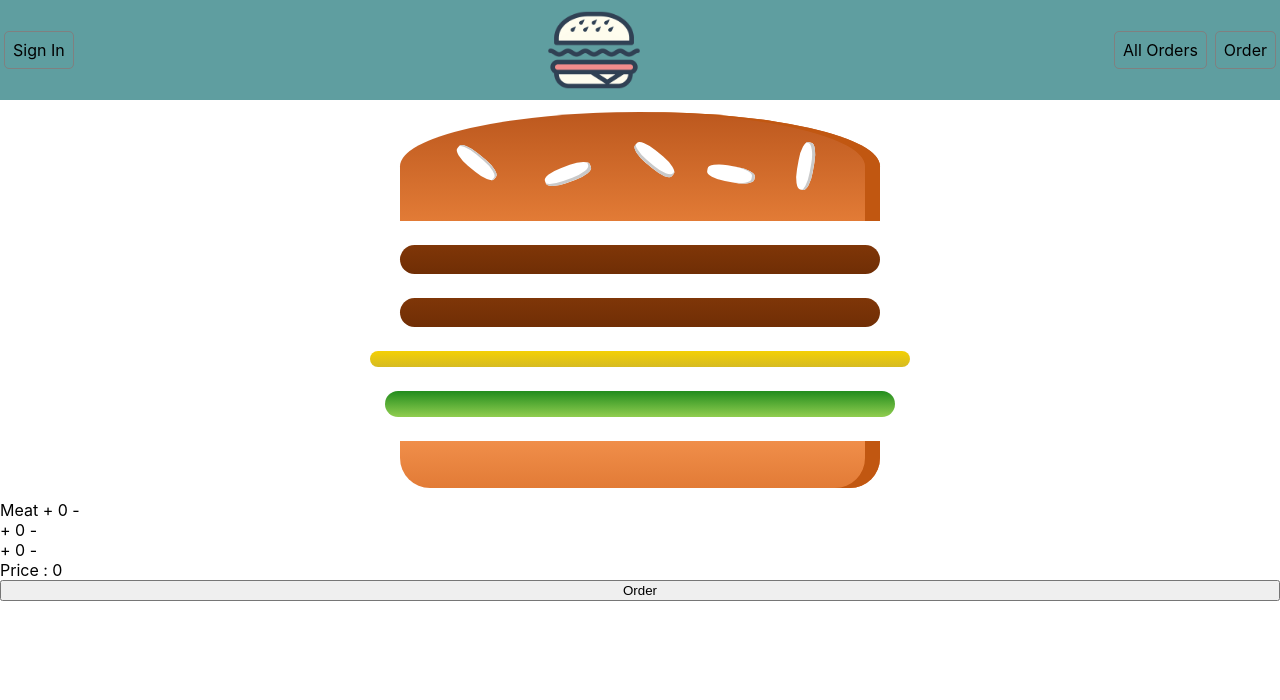
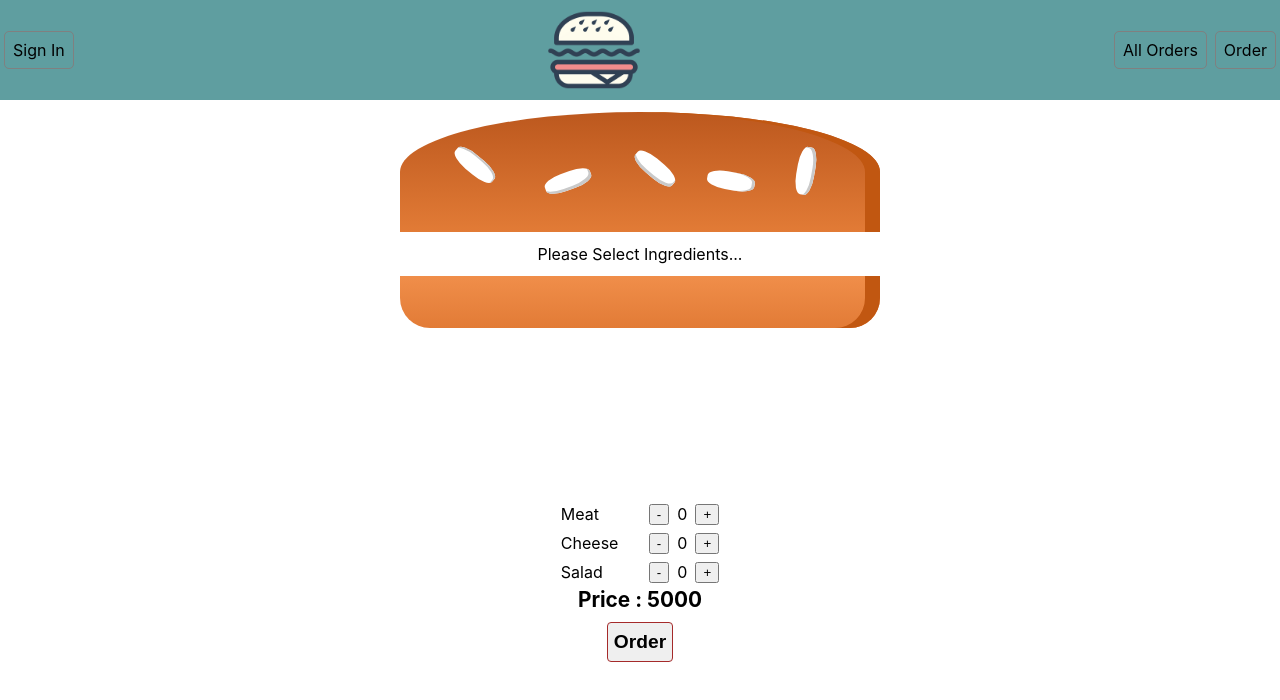
Before and after one commit to alirezaed/farsian, a React (Create React App) app: page / in a window 1280 px wide. Shown: the top 700 px of the page. Built offline with nearby package versions, Linux system fonts and the light colour scheme.

Commit message:
after session 6

```diff
--- a/src/components/Button/Button.js
+++ b/src/components/Button/Button.js
@@ -1,3 +1,6 @@
+import classes from './Button.module.css';
+
+
 export default function Button({ title, onClick }) {
-  return <button onClick={onClick}>{title}</button>;
+  return <button className={classes.button} onClick={onClick}>{title}</button>;
 }
--- a/src/components/Button/Button.module.css
+++ b/src/components/Button/Button.module.css
@@ -0,0 +1,10 @@
+.button {
+  max-width: 100px;
+  border: 1px solid brown;
+  border-radius: 4px;
+  height: 40px;
+  font-weight: bold;
+  font-size: 1.2em;
+  cursor: pointer;
+  margin: auto;
+}
--- a/src/pages/Order/BurgerImage/BurgerImage.js
+++ b/src/pages/Order/BurgerImage/BurgerImage.js
@@ -24,7 +24,7 @@ export default function BurgerImage({ meat, salad, cheese }) {
         <div className={classes.seeds1} />
         <div className={classes.seeds2} />
       </div>
-
+      {(meat + cheese + salad === 0) && <div className={classes.empty}>Please Select Ingredients...</div>}
       {build('meat',meat)}
       {build('cheese',cheese)}
       {build('salad',salad)}
--- a/src/pages/Order/Ingredient/Ingredient.js
+++ b/src/pages/Order/Ingredient/Ingredient.js
@@ -1,8 +1,36 @@
-import { useState } from "react"
+import { useState } from "react";
+import classes from "./Ingredient.module.css";
 
-export default function Ingredient({title}) {
+export default function Ingredient({ title, count, onAdd, onRemove }) {
+  const handleAdd = () => {
+    if (count < 5) {
+      onAdd(title.toLowerCase());
+    }
+    // setCounter((old) => {
+    //   if (old < 5) {
+    //     return old + 1;
+    //   }
+    //   return old;
+    // });
+  };
 
-  const [count,setCounter] = useState(0);
-
-  return <div>{title} + {count} - </div>
+  const handleRemove = () => {
+    if (count > 0) {
+      onRemove(title.toLowerCase());
+    }
+    // setCounter((old) => {
+    //   if (old > 0) {
+    //     return old - 1;
+    //   }
+    //   return old;
+    // });
+  };
+  return (
+    <div className={classes.container}>
+      <span className={classes.title}>{title}</span>
+      <button onClick={handleRemove}>-</button>
+      <span>{count}</span>
+      <button onClick={handleAdd}>+</button>
+    </div>
+  );
 }
--- a/src/pages/Order/Ingredient/Ingredient.module.css
+++ b/src/pages/Order/Ingredient/Ingredient.module.css
@@ -0,0 +1,13 @@
+.container {
+  display: flex;
+  flex-flow: row;
+  margin: auto;
+}
+
+.title {
+  width: 80px;
+}
+
+.container > * {
+  margin: 4px;
+}
--- a/src/pages/Order/Order.js
+++ b/src/pages/Order/Order.js
@@ -1,16 +1,76 @@
+import { useState } from "react";
 import Button from "../../components/Button/Button";
 import BurgerImage from "./BurgerImage/BurgerImage";
 import Ingredient from "./Ingredient/Ingredient";
 import classes from "./Order.module.css";
 
 export default function Order() {
+  const [meat, setMeat] = useState(0);
+  const [cheese, setCheese] = useState(0);
+  const [salad, setSalad] = useState(0);
+
+  const handleAdd = (ingredient) => {
+    switch (ingredient) {
+      case "meat":
+        setMeat((p) => p + 1);
+        break;
+      case "cheese":
+        setCheese((p) => p + 1);
+        break;
+      case "salad":
+        setSalad((p) => p + 1);
+        break;
+      default:
+        break;
+    }
+  };
+
+  const handleRemove = (ingredient) => {
+    switch (ingredient) {
+      case "meat":
+        setMeat((p) => p - 1);
+        break;
+      case "cheese":
+        setCheese((p) => p - 1);
+        break;
+      case "salad":
+        setSalad((p) => p - 1);
+        break;
+      default:
+        break;
+    }
+  };
+
+  const calcultePrice = () => {
+    const fixedPrice = 5000;
+    const meatPrice = meat * 2000;
+    const cheesePrice = cheese * 1000;
+    const saladPrice = salad * 1000;
+    return fixedPrice + meatPrice + cheesePrice + saladPrice;
+  };
+
   return (
     <div className={classes.container}>
-      <BurgerImage meat={2} salad={1} cheese={1}/>
-      <Ingredient title="Meat"/>
-      <Ingredient />
-      <Ingredient />
-      <div>Price : {0}</div>
+      <BurgerImage meat={meat} salad={salad} cheese={cheese} />
+      <Ingredient
+        title="Meat"
+        count={meat}
+        onAdd={handleAdd}
+        onRemove={handleRemove}
+      />
+      <Ingredient
+        title="Cheese"
+        count={cheese}
+        onAdd={handleAdd}
+        onRemove={handleRemove}
+      />
+      <Ingredient
+        title="Salad"
+        count={salad}
+        onAdd={handleAdd}
+        onRemove={handleRemove}
+      />
+      <div className={classes.price}>Price : {calcultePrice()}</div>
       <Button title="Order" onClick={() => {}} />
     </div>
   );
--- a/src/pages/Order/Order.module.css
+++ b/src/pages/Order/Order.module.css
@@ -2,3 +2,10 @@
   display: flex;
   flex-flow: column;
 }
+
+.price{
+  margin: auto;
+  margin-bottom: 10px;
+  font-weight: bold;
+  font-size: 1.3em;
+}
```
